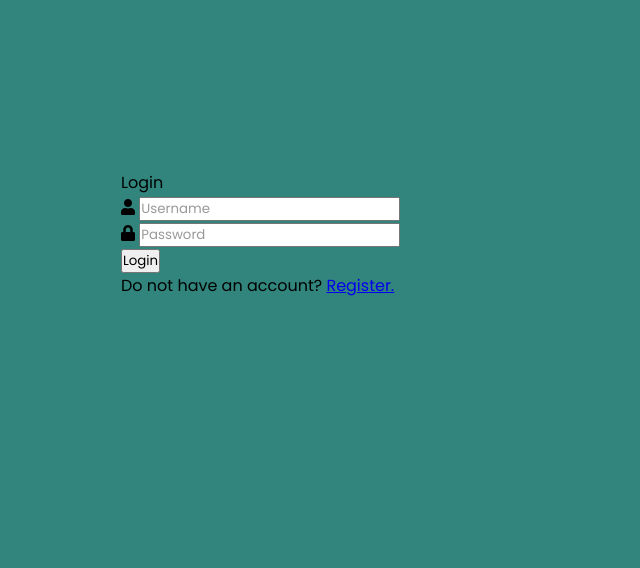
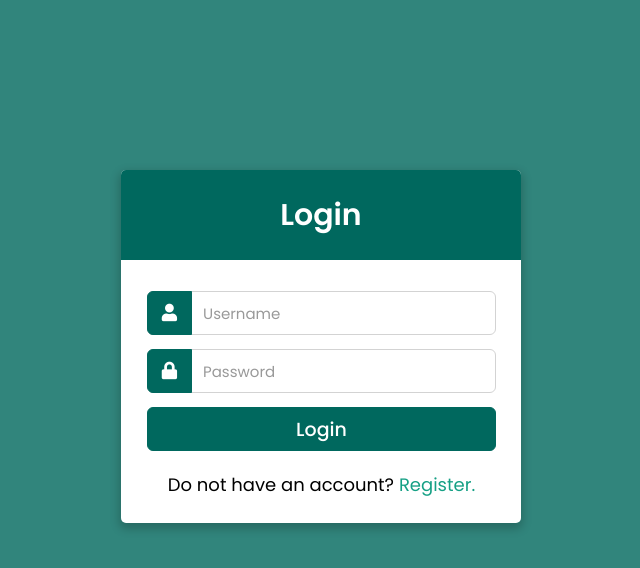
Before and after one commit to ariarub/TeamEngelbartInterface, a Flask app: page / in a window 1280 px wide. Shown: the top 568 px of the page, without its empty margins (319-959 px from the left). Run offline with Flask 3, Linux system fonts and the light colour scheme; parts of the project's set-up code (start-up, migrations or seed data) failed here and were passed over.

Commit message:
Update login.html

```diff
--- a/templates/login.html
+++ b/templates/login.html
@@ -1,18 +1,17 @@
 <!DOCTYPE html>
-<!-- Created By CodingLab - www.codinglabweb.com -->
 <html lang="en" dir="ltr">
 
 <head>
     <meta charset="utf-8">
     <meta name="viewport" content="width=device-width, initial-scale=1.0">
-    <title>Login Form | CodingLab</title>
+    <title>Login Form</title>
     <link rel="stylesheet" href="{{ url_for('static', filename='css/form.css') }}">
     <link rel="stylesheet" href="https://cdnjs.cloudflare.com/ajax/libs/font-awesome/5.15.2/css/all.min.css" />
 </head>
 
 <body>
     <div class="container">
-        <div class="wrapper">
+        <div class="card">
             <div class="title"><span>Login</span></div>
             <form method="POST" action="">
                 {{ form.hidden_tag() }}
```
